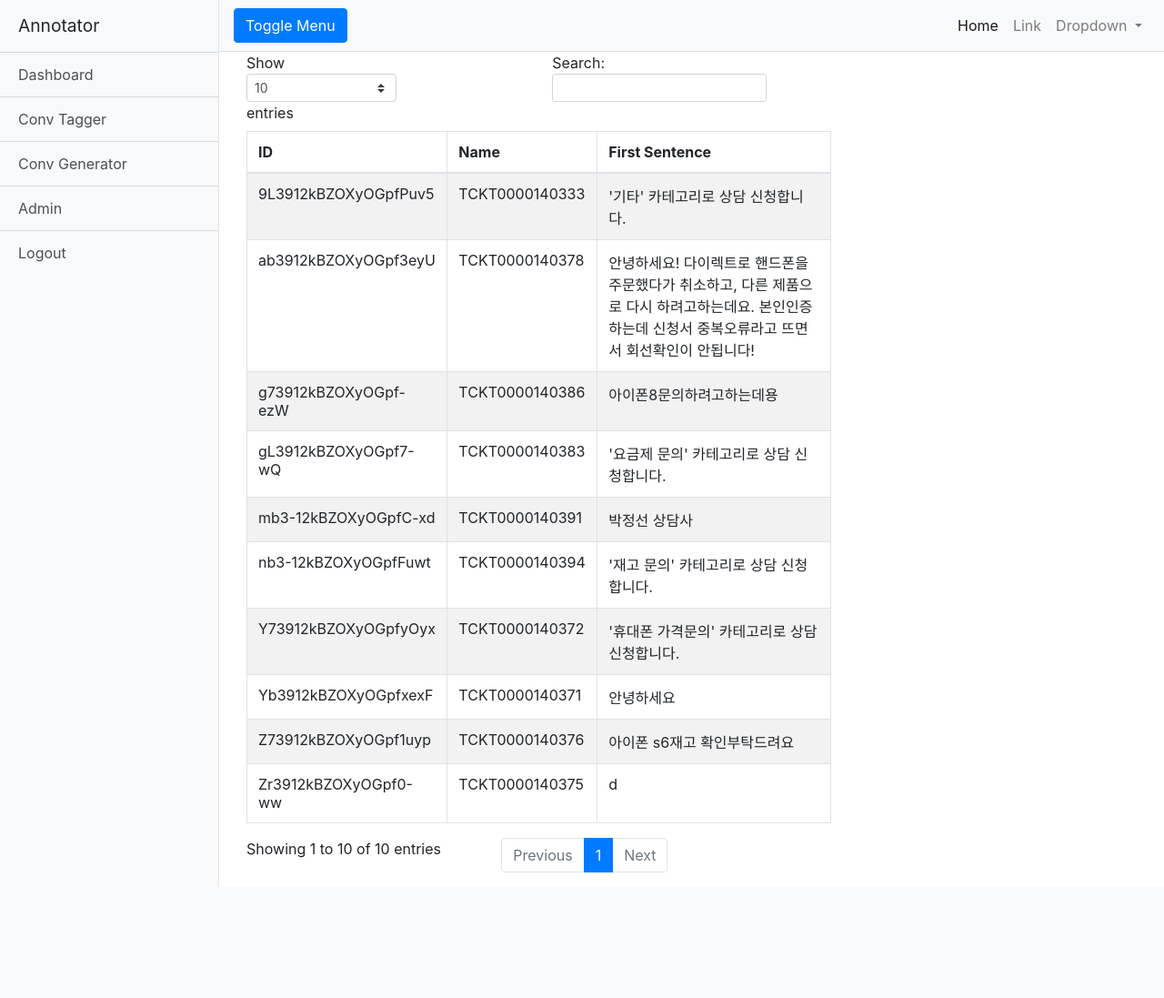
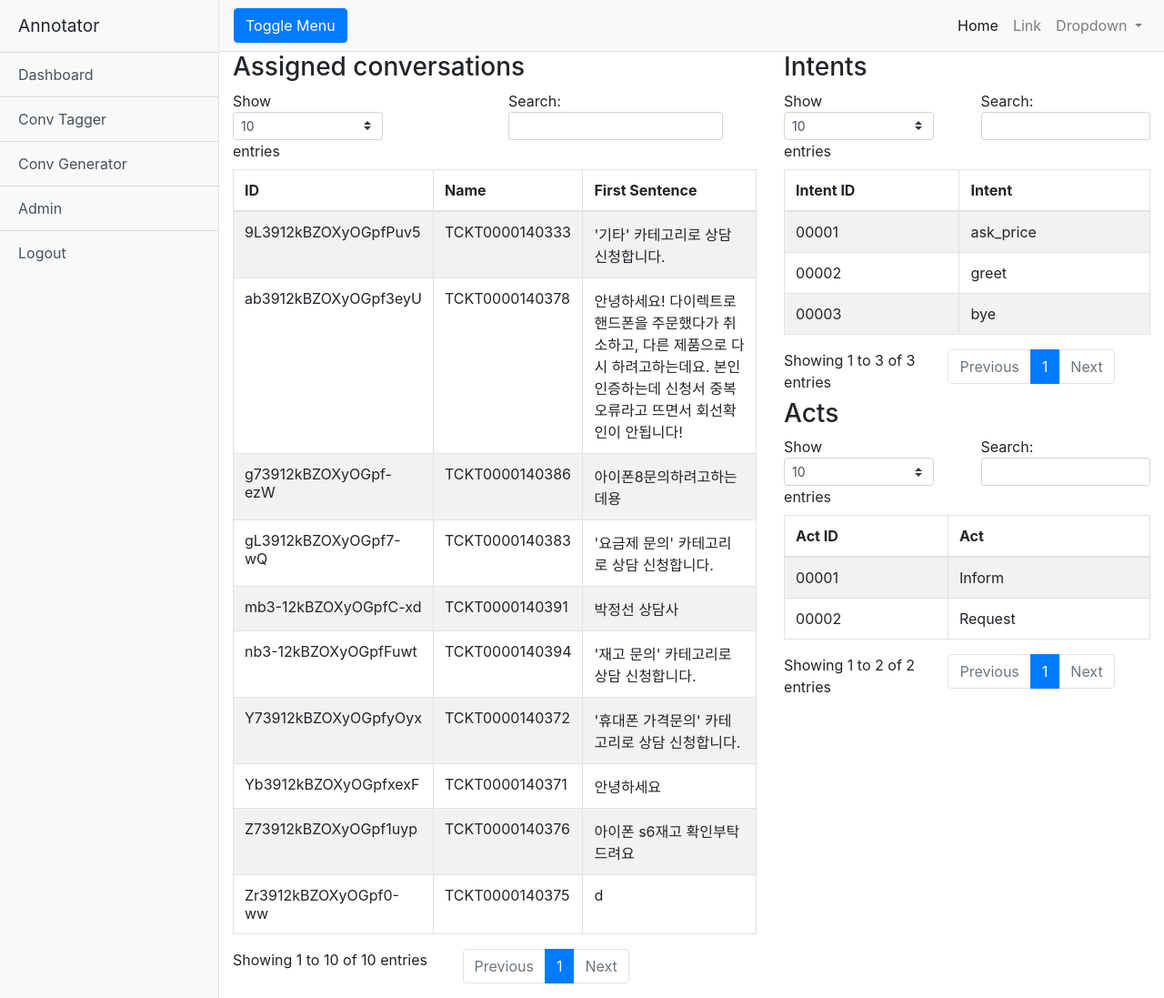
Before and after one commit to kionkim/annotator, a Django app: page /special/ in a window 1280 px wide. Shown: the whole page at 91% size. Before the commit the page ends 975 px from the top, so only its background shows below. Run offline with Django 3.2, Linux system fonts and the light colour scheme; a user stored in the database is signed in; data comes from the database, SQL or seed files in the repository; both versions use the stored data as it was after the commit; some libraries are stand-ins or nearby versions.

Commit message:
Connect django model with act and intent templates

```diff
--- a/ann/settings.py
+++ b/ann/settings.py
@@ -40,6 +40,7 @@ INSTALLED_APPS = [
     'django.contrib.sessions',
     'django.contrib.messages',
     'django.contrib.staticfiles',
+    'crispy_forms',
     'tagger',
     'corsheaders'
 ]
--- a/tagger/admin.py
+++ b/tagger/admin.py
@@ -1,8 +1,8 @@
 from django.contrib import admin
-from .models import UserProfileInfo, User
+from .models import UserProfileInfo, User, Conv, Intent, Act
 # Register your models here.
-
-from .models import Conv
 
 admin.site.register(UserProfileInfo)
 admin.site.register(Conv)
+admin.site.register(Intent)
+admin.site.register(Act)
--- a/tagger/models.py
+++ b/tagger/models.py
@@ -26,3 +26,12 @@ class Conv(models.Model):
     intent = models.CharField(max_length = 100, null = True)
     ner = models.CharField(max_length = 100, null = True)
     created_date = models.DateTimeField()
+
+
+class Intent(models.Model):
+    intent_id = models.CharField(max_length = 8)
+    intent = models.CharField(max_length = 20)
+
+class Act(models.Model):
+    act_id = models.CharField(max_length = 8)
+    act = models.CharField(max_length = 20)
--- a/tagger/static/css/tagger/tagger.css
+++ b/tagger/static/css/tagger/tagger.css
@@ -40,7 +40,7 @@
 .container-fluid{
     width: 100%;
     margin-top: 10px;
-    height: 100%;
+    height: 90%;
 }
 
 .tagger_form{
--- /dev/null
+++ b/tagger/static/data/intent.json
@@ -0,0 +1 @@
+[{"00001":"선물"},{"00002":"리필"}]
--- a/tagger/static/js/tagger/tagger.js
+++ b/tagger/static/js/tagger/tagger.js
@@ -7,11 +7,11 @@ var tag_id = 0;
 var turn_id;
 var tmp; // For debugging
 var original_dialogue; // To reload data
+
 // var slot_info = [];
 $(document).ready(function() {
 	var startPoint;
 	var endPoint;
-
 
 	// Parse data passed from django
 	conv = conv
@@ -36,6 +36,8 @@ $(document).ready(function() {
 
 	var id = conv['id'];
 	conv = conv['sentences'];
+
+	console.log('current user = ' + user);
 	// Set menu
 	set_menus(act, intent, slot);
 	// Set css
--- a/tagger/templates/tagger/conv_tagger_inner.html
+++ b/tagger/templates/tagger/conv_tagger_inner.html
@@ -29,6 +29,7 @@
     var act = '{{ act }}';
     var intent = '{{ intent }}';
     var slot = '{{ slot }}';
+    var user = '{{ user }}';
 </script>
 </head>
 
@@ -44,6 +45,7 @@
                     </div>
                     <div class="col-md-2 col-sm-offset-8">
                         <button type="submit" class="btn btn-warning" id = "submit">저장</button>
+                        <button type="submit" class="btn btn-warning" id = "remove_conv">삭제</button>
                     </div>
                 </div>
             </div>
--- a/tagger/templates/tagger/dashboard.html
+++ b/tagger/templates/tagger/dashboard.html
@@ -19,7 +19,6 @@
         // }
 
         $('#conv_table').DataTable( {
-
             "ajax": {
                 //'url': 'http://172.23.148.117:9200/twd_index/_search?from=0&size=10',
                 'url': '../../static/data/conv.json',
@@ -48,16 +47,50 @@
             ]
         });
 
+        $('#intent_table').DataTable( {
+            "ajax": {
+                //'url': '../../static/data/intent.json',
+                "url": "{% url 'tagger:get_intent' %}",
+                "cache": true,
+                "dataSrc": function(json){
+                    console.log('intent from django = ' + json);
+                    let intent_list = [];
+                    $.each(json, function(i, a){
+                        intent_list.push({'id':a["fields"]["intent_id"], 'name':a["fields"]["intent"]});
+                    });
+                    return intent_list;
+                }
+            },
+            "columns": [
+                { "data": "id" },
+                { "data": "name" },
+            ]
+        });
+
+        $('#act_table').DataTable( {
+            "ajax": {
+                'url': "{% url 'tagger:get_act' %}",
+                "cache": true,
+                "dataSrc": function(json){
+                    let act_list = [];
+                    $.each(json, function(i, a){
+                        act_list.push({'id':a["fields"]["act_id"], 'name':a["fields"]["act"]});
+                    });
+                    return act_list;
+                }
+            },
+            "columns": [
+                { "data": "id" },
+                { "data": "name" },
+            ]
+        });
+
         $("#conv_table").delegate("tr[role='row']", "click", function(){
             // Get ID for selected conversation
             selected_conv_id = $(this).closest('tr').find('.sorting_1').text();
-
             selected_conv_with_id = {};
-
-
             selected_conv = [];
             $.each(data, function(value){
-
                 if (data[value]['_id'] === selected_conv_id){
                     selected_conv_with_id['id'] = data[value]['_source']['name'];
                     _selected_conv = data[value]['_source']['sentences'];
@@ -87,6 +120,8 @@
                     window.location = '/tagger/conv_tagger'+'?conv=' + JSON.stringify(selected_conv_with_id);
                 },
             });
+
+
         });
     });
 
@@ -99,7 +134,10 @@
     }
 </script>
 
-<div class="col-md-8">
+
+<div class='row'>
+    <div class="col-md-7">
+        <h3>Assigned conversations</h3>
         <table id="conv_table" class="table table-striped table-bordered" style="width:100%">
             <thead>
                 <tr>
@@ -109,7 +147,32 @@
                 </tr>
             </thead>
         </table>
+    </div>
 
+    <div class="col-md-5">
+        <div>
+            <h3> Intents</h3>
+            <table id="intent_table" class="table table-striped table-bordered" style="width:100%">
+                <thead>
+                    <tr>
+                        <th>Intent ID</th>
+                        <th>Intent</th>
+                    </tr>
+                </thead>
+            </table>
+        </div>
+        <div>
+            <h3>Acts</h3>
+            <table id="act_table" class="table table-striped table-bordered" style="width:100%">
+                <thead>
+                    <tr>
+                        <th>Act ID</th>
+                        <th>Act</th>
+                    </tr>
+                </thead>
+            </table>
+        </div>
+    </div>
 </div>
 
 {% endblock %}
--- a/tagger/urls.py
+++ b/tagger/urls.py
@@ -1,7 +1,6 @@
 from django.urls import path
 from django.conf.urls import url
 from tagger import views
-from django.views.decorators.csrf import csrf_exempt
 
 urlpatterns = [
     url(r'^conv_tagger/$', views.show_conv_tagger, name = 'conv_tagger'),
@@ -11,5 +10,6 @@ urlpatterns = [
     url(r'^dashboard/', views.show_dashboard, name = 'dashboard'),
     url(r'^register/$', views.register, name = 'register'),
     url(r'^user_login/$', views.user_login, name = 'user_login'),
-
+    url(r'^get_intent/$', views.get_intent, name = 'get_intent'),
+    url(r'^get_act/$', views.get_act, name = 'get_act'),
 ]
--- a/tagger/views.py
+++ b/tagger/views.py
@@ -3,8 +3,6 @@ from tagger.forms import UserForm, UserProfileInfoForm
 # Create your views here.
 from django.utils import timezone
 from django.core import serializers
-from .models import Conv
-
 
 from django.contrib.auth import authenticate, login, logout
 from django.http import HttpResponseRedirect, HttpResponse
@@ -12,7 +10,7 @@ from django.urls import reverse
 from django.contrib.auth.decorators import login_required
 
 from django import forms
-from tagger.models import UserProfileInfo
+from .models import UserProfileInfo, Intent, Act, Conv
 from django.contrib.auth.models import User
 from django.views.decorators.csrf import csrf_exempt
 
@@ -90,8 +88,6 @@ def user_login(request):
             return HttpResponse("Invalid login details given")
     else:
         return render(request, 'tagger/login.html')
-
-
 
 @login_required
 def show_conv_tagger(request):
@@ -203,7 +199,19 @@ def show_conv_tagger_inner(request):
                 {'term': '(178, 212, 245)'},
     ]
     return render(request, 'tagger/conv_tagger_inner.html', \
-                  {'conv': conv, 'act': act, 'slot': slot, 'intent': intent})
+                  {'user': request.user, 'conv': conv, 'act': act, 'slot': slot, 'intent': intent})
+
+@login_required
+def get_intent(request):
+    object_list = Intent.objects.all() #or any kind of queryset
+    json = serializers.serialize('json', object_list)
+    return HttpResponse(json, content_type='application/json')
+
+@login_required
+def get_act(request):
+    object_list = Act.objects.all() #or any kind of queryset
+    json = serializers.serialize('json', object_list)
+    return HttpResponse(json, content_type='application/json')
 
 @login_required
 def show_conv_tagger_wp(request):
```
Also changed, not shown: tagger/static/data/act.json (added, +21 -0 lines), tagger/static/data/slot.json (added, +33 -0 lines), db.sqlite3, tagger/forms.py (line endings or trailing spaces), tagger/migrations/0007_act_intent.py (added). Lines whose indentation alone changed are shown as unchanged.
